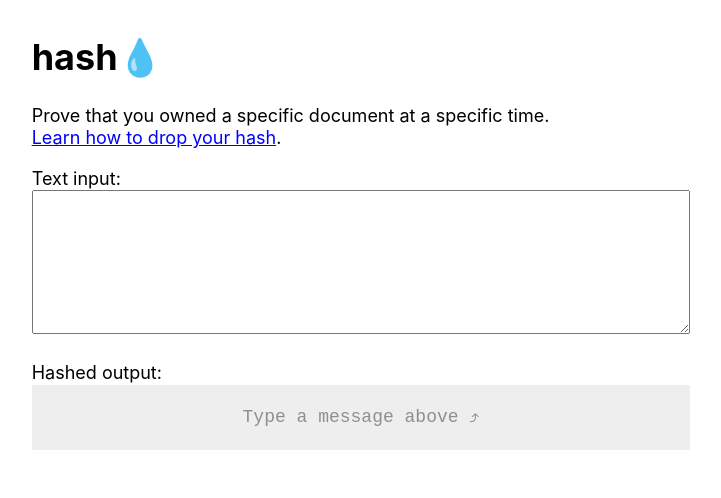
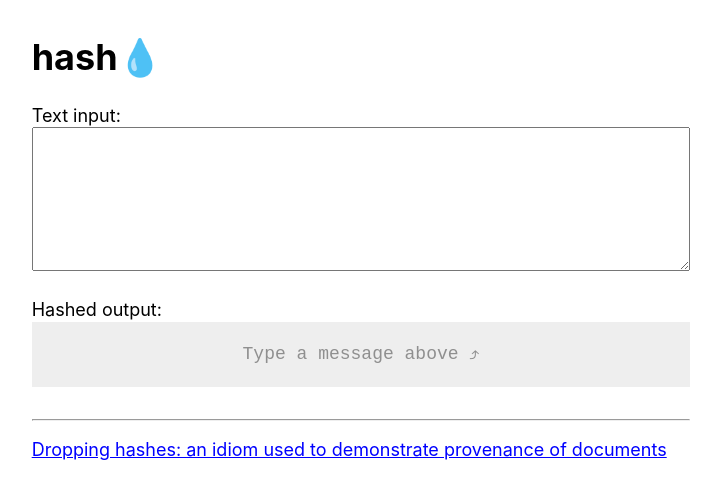
Before and after one commit to markmiro/hashdrop, a Next.js app: page / in a window 1280 px wide. Shown: the top 498 px of the page, without its empty margins (279-1000 px from the left). Built offline with nearby package versions, Linux system fonts and the light colour scheme.

Commit message:
Link to patio11 post on dropping hashes for now

```diff
--- a/package.json
+++ b/package.json
@@ -5,7 +5,8 @@
   "scripts": {
     "dev": "next dev",
     "build": "next build",
-    "start": "next start"
+    "start": "next start",
+    "export": "next export"
   },
   "dependencies": {
     "copy-to-clipboard": "^3.3.1",
--- a/pages/index.tsx
+++ b/pages/index.tsx
@@ -27,14 +27,6 @@ export default function Home() {
       </Head>
       <main className={styles.pageWrapper}>
         <h1>{config.title}</h1>
-        <p>
-          {config.desc}
-          <br />
-          <a href="https://www.notion.so/markmiro/About-hash-drops-5de1ea6e6fe049f9a9b71f73bfba9d6c">
-            Learn how to drop your hash
-          </a>
-          .
-        </p>
         <label>
           Text input:
           <br />
@@ -68,6 +60,13 @@ export default function Home() {
           )}
         </div>
         <br />
+        <hr />
+        <p>
+          <a href="https://www.kalzumeus.com/essays/dropping-hashes">
+            Dropping hashes: an idiom used to demonstrate provenance of
+            documents
+          </a>
+        </p>
       </main>
     </div>
   );
```
